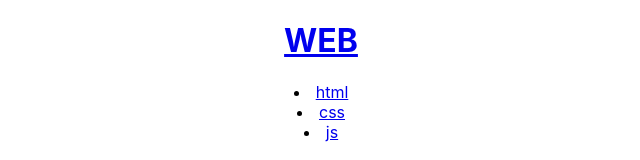
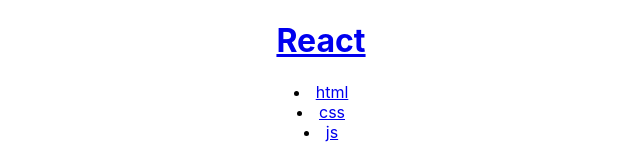
Before and after one commit to yoonsangpark/react-app, a React (Create React App) app: page / in a window 1280 px wide. Shown: the top 160 px of the page, without its empty margins (319-959 px from the left). Built offline with nearby package versions, Linux system fonts and the light colour scheme.

Commit message:
2. props

```diff
--- a/src/App.js
+++ b/src/App.js
@@ -1,10 +1,11 @@
 import logo from './logo.svg';
 import './App.css';
 
-function Header(){
+function Header(props){
+  console.log("props", props, props.title)
   return (
     <div>
-      <h1><a href="/"> WEB </a></h1>
+      <h1><a href="/"> {props.title} </a></h1>
     </div>
   )
 }
@@ -31,7 +32,7 @@ function Article(){
 function App() {
   return (
     <div className="App">
-      <Header></Header>
+      <Header title="React"></Header>
       <Nav></Nav>
       <Article></Article>
     </div>
```
